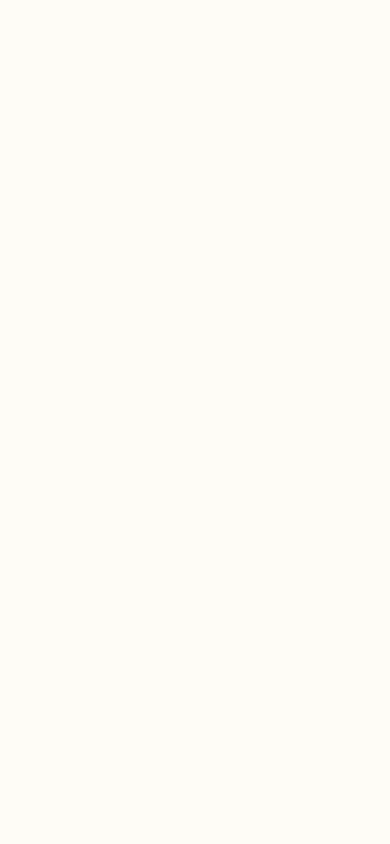
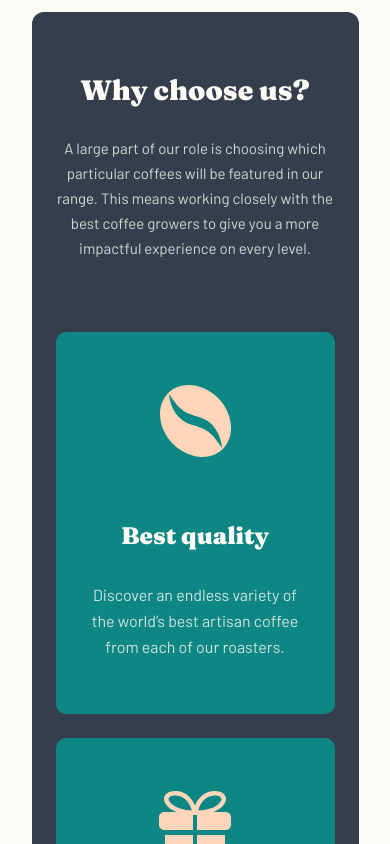
Before and after one commit to LucasS-Goncalves/coffee-roasters, an Angular app: page / in a window 390 px wide. Shown: the part 2280-3124 px from the top of the page. Before the commit the page ends 2180 px from the top, so only its background shows below. Built offline with nearby package versions, Linux system fonts and the light colour scheme.

Commit message:
finishing benefits section layout for mobile

```diff
--- a/src/app/components/home-page/home-page.component.css
+++ b/src/app/components/home-page/home-page.component.css
@@ -54,7 +54,7 @@
   font-weight: 400;
   font-family: var(--barlow);
   line-height: 25px;
-  color: hsl(43, 78%, 98%, 80%);
+  color: var(--light-cream-descriptions);
   transition: .3s;
 }
 
@@ -136,6 +136,93 @@
   font-weight: 400;
   color: var(--dark-grey-blue);
   line-height: 25px;
+}
+
+.chooseUs{
+  width: 279px;
+  height: auto;
+  display: flex;
+  flex-direction: column;
+  align-items: center;
+  position: relative;
+  margin-top: 7rem;
+}
+
+.chooseUs .why_text{
+  width: 327px;
+  height: 902px;
+  display: flex;
+  flex-direction: column;
+  align-items: center;
+  text-align: center;
+  gap: 2rem;
+  padding-top: 4rem;
+  background-color: var(--dark-grey-blue);
+  border-radius: 12px;
+}
+
+.chooseUs .why_text .section_title{
+  font-size: 1.75rem;
+  font-family: var(--fraunces);
+  font-weight: 900;
+  line-height: 28px;
+  color: var(--light-cream);
+}
+
+.chooseUs .why_text .section_description{
+  width: 279px;
+  font-size: .9375rem;
+  font-family: var(--barlow);
+  font-weight: 400;
+  line-height: 25px;
+  color: var(--light-cream-descriptions);
+}
+
+.chooseUs .benefits_list{
+  width: 279px;
+  list-style: none;
+  display: flex;
+  flex-direction: column;
+  align-items: center;
+  gap: 1.5rem;
+  position: absolute;
+  top: 320px;
+}
+
+.chooseUs .benefits_list .benefit{
+  width: 100%;
+  height: 382px;
+  display: flex;
+  flex-direction: column;
+  align-items: center;
+  justify-content: center;
+  gap: 4rem;
+  background-color: var(--dark-cyan);
+  border-radius: 10px;
+}
+
+.chooseUs .benefits_list .benefit .benefit_info{
+  display: flex;
+  flex-direction: column;
+  align-items: center;
+  gap: 2rem;
+  text-align: center;
+}
+
+.chooseUs .benefits_list .benefit .benefit_info .benefit_name{
+  font-size: 1.5rem;
+  font-family: var(--fraunces);
+  font-weight: 900;
+  color: var(--light-cream);
+}
+
+.chooseUs .benefits_list .benefit .benefit_info .benefit_description{
+  width: 212px;
+  font-size: 1rem;
+  font-family: var(--barlow);
+  font-weight: 400;
+  line-height: 26px;
+  color: var(--light-cream-descriptions);
 }
 
 @media(min-width:768px){
--- a/src/app/components/home-page/home-page.component.html
+++ b/src/app/components/home-page/home-page.component.html
@@ -40,4 +40,26 @@
       </li>
     </ul>
   </section>
+
+  <section class="chooseUs">
+    <article class="why_text">
+      <h2 class="section_title">
+        Why choose us?
+      </h2>
+      <p class="section_description">
+        A large part of our role is choosing which particular coffees will be featured
+        in our range. This means working closely with the best coffee growers to give
+        you a more impactful experience on every level.
+      </p>
+    </article>
+    <ul class="benefits_list">
+      <li class="benefit" *ngFor="let benefit of benefits">
+        <img class="benefit_icon" [src]="benefit.iconSrc" [alt]="benefit.alt">
+        <article class="benefit_info">
+          <h3 class="benefit_name">{{benefit.benefitName}}</h3>
+          <p class="benefit_description">{{benefit.description}}</p>
+        </article>
+      </li>
+    </ul>
+  </section>
 </main>
--- a/src/app/components/home-page/home-page.component.ts
+++ b/src/app/components/home-page/home-page.component.ts
@@ -29,4 +29,25 @@ export class HomePageComponent {
       itemDescription: 'Ethiopian hand-harvested blend densely packed with vibrant fruit notes'
     },
   ]
+
+  benefits = [
+    {
+      iconSrc: `../../../assets/home/desktop/icon-coffee-bean.svg`,
+      benefitName: 'Best quality',
+      description: 'Discover an endless variety of the world’s best artisan coffee from each of our roasters.',
+      alt: 'Coffee bean icon'
+    },
+    {
+      iconSrc: '../../../assets/home/desktop/icon-gift.svg',
+      benefitName: 'Exclusive benefits',
+      description: 'Special offers and swag when you subscribe, including 30% off your first shipment.',
+      alt: 'Gift icon'
+    },
+    {
+      iconSrc: '../../../assets/home/desktop/icon-truck.svg',
+      benefitName: 'Free shipping',
+      description: 'We cover the cost and coffee is delivered fast. Peak freshness: guaranteed.',
+      alt: 'Truck icon'
+    }
+  ]
 }
--- a/src/styles.css
+++ b/src/styles.css
@@ -17,6 +17,7 @@ html, body{
   --dark-grey-blue: hsl(215, 19%, 25%);
   --pale-orange: hsl(25, 94%, 86%);
   --light-cream: hsl(43, 78%, 98%);
+  --light-cream-descriptions: hsl(43, 78%, 98%, 80%);
   --grey: hsl(215, 5%, 54%);
   --big-selection-option: #F4F1EB;
   --fraunces: 'Fraunces', serif;
```
